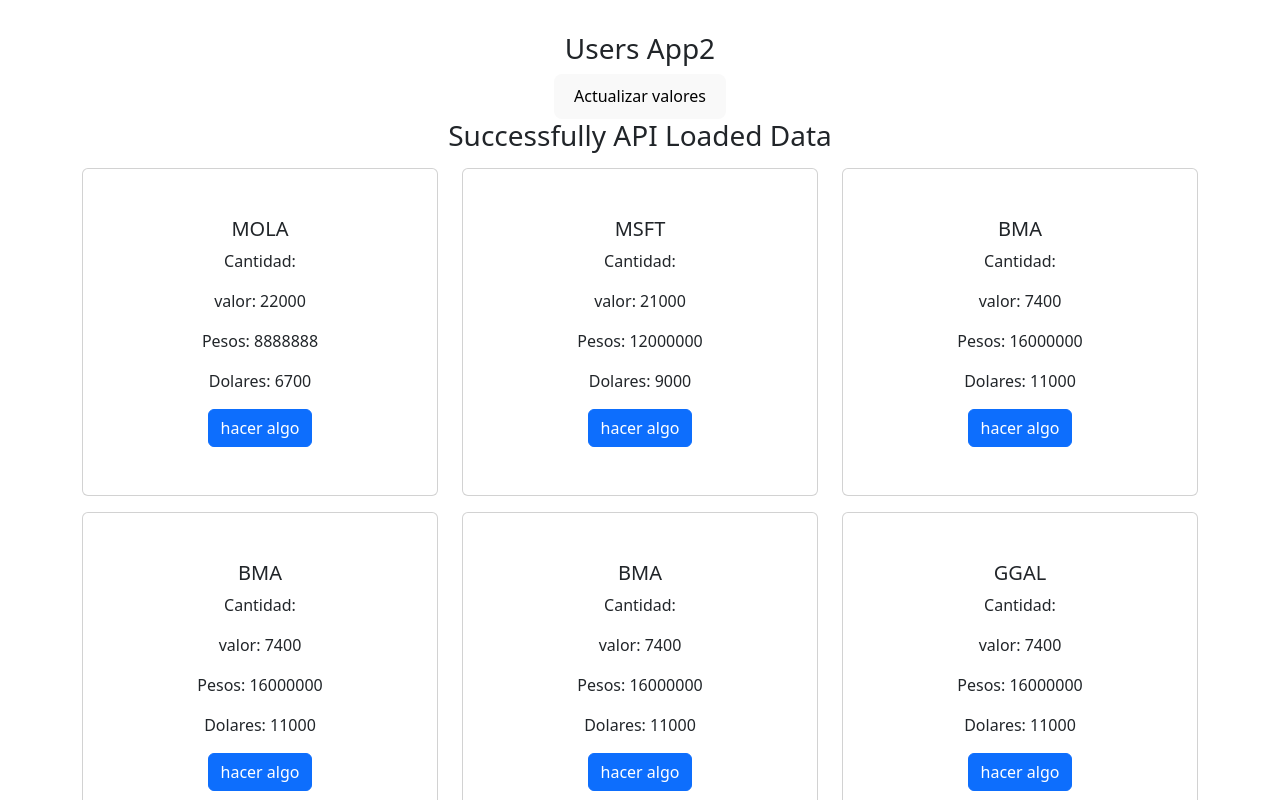
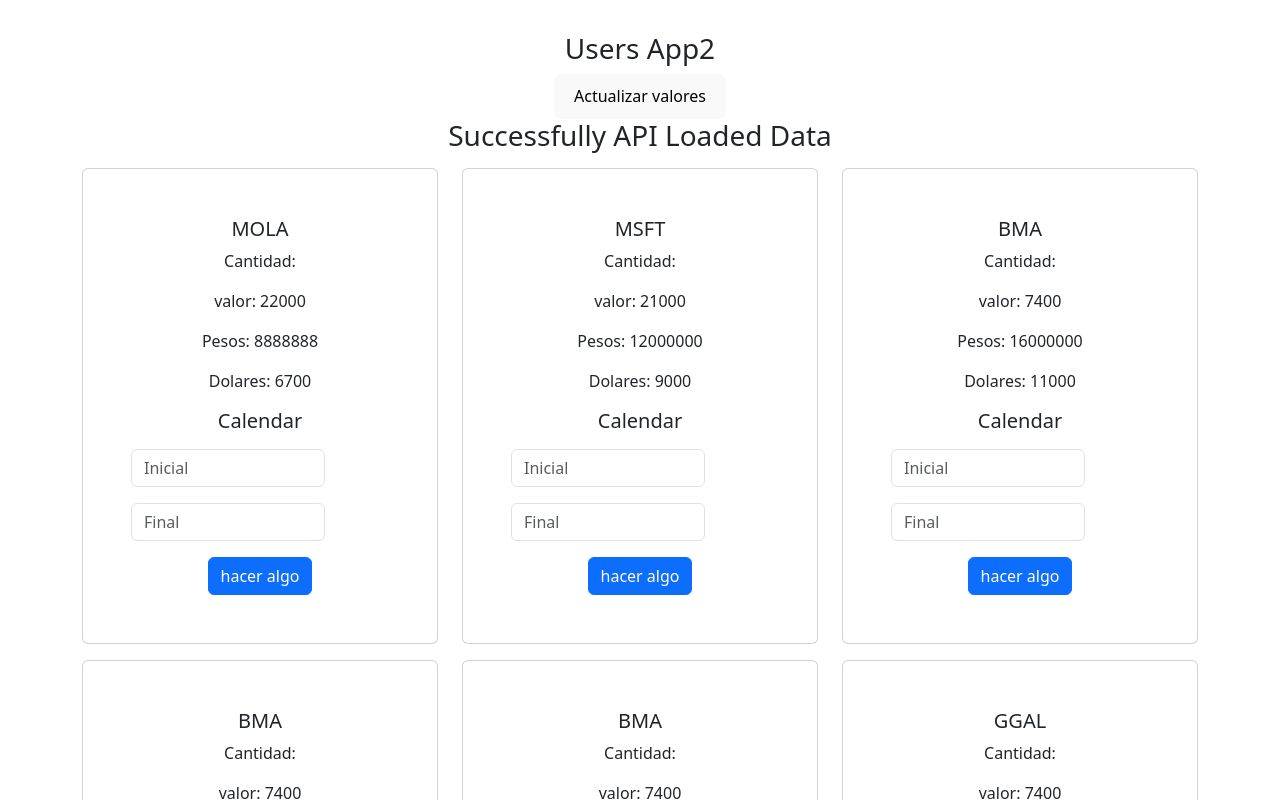
Before and after one commit to gditrani269/mi-form, a React (Vite) app: page / in a window 1280 px wide. Shown: the top 800 px of the page. Built offline with nearby package versions, Linux system fonts and the light colour scheme.

Commit message:
fechas y history 1.1

```diff
--- a/src/components/MiRow2.jsx
+++ b/src/components/MiRow2.jsx
@@ -7,12 +7,19 @@
 
 const data = [0, 10, 5, 2, 20, 30, 45, 8, 251, 33, 121];
 
+const { username } = "LoginForm";
+const initFecha = { F_inicio: '2024-10-01', F_final: '2024-11-01' }
+
 export const MiRow2 = ({id, accion, valor, Cantidad, Saldo_pesos, Saldo_dolares, Fecha}) => {
-//    console.log ("---++++++------ MIROW2 ----+++++----");
+    console.log ("---++++++------ MIROW2 ----+++++----");
     const [DataHistory, setDataHistory] = useState ();
     const [Flag, setFlag] = useState (0);
+    const [fechaQuery, setFechaQuery ] = useState (initFecha);
 
-    const { F_inicio, F_final } = Fecha;
+    //const { F_inicio, F_final } = Fecha;
+
+    console.log ("fechaQuery: ", fechaQuery);
+    const { F_inicio, F_final } = fechaQuery;
 
     async function handleButtonClick2() {
         console.log ("MiRow2 - handleButtonClick2");
@@ -31,6 +38,17 @@
         const cPaso = "anduvo"
     }
 
+    const onInputChange = ({target}) => {
+        console.log ("MiRow2 - onInputChange CALENDAR");
+        const {name, value} = target;
+        console.log ("name: ", name)
+        console.log (value)
+        setFechaQuery ({
+            ...fechaQuery,
+            [name]: value,
+        })
+        console.log ("fechaQuery: ", fechaQuery)
+    }
     return (
 
         <>
@@ -41,6 +59,21 @@
                     <p className="card-text">valor: { valor }</p>
                     <p className="card-text">Pesos: { Saldo_pesos }</p>
                     <p className="card-text">Dolares: { Saldo_dolares }</p>
+                    <h5 className="card-title">Calendar</h5>
+                                            <form>
+                                                <input
+                                                    className="form-control my-3 w-75"
+                                                    placeholder="Inicial"
+                                                    name="F_inicio"
+                                                    value={username}
+                                                    onChange={ onInputChange }/>
+                                                <input
+                                                    className="form-control my-3 w-75"
+                                                    placeholder="Final"
+                                                    name="F_final"
+                                                    value={username}
+                                                    onChange={ onInputChange }/>
+                                            </form>
                     <button className="btn btn-primary" onClick={handleButtonClick2}
                         >hacer algo</button>
                     {Flag == 1 && (
```
